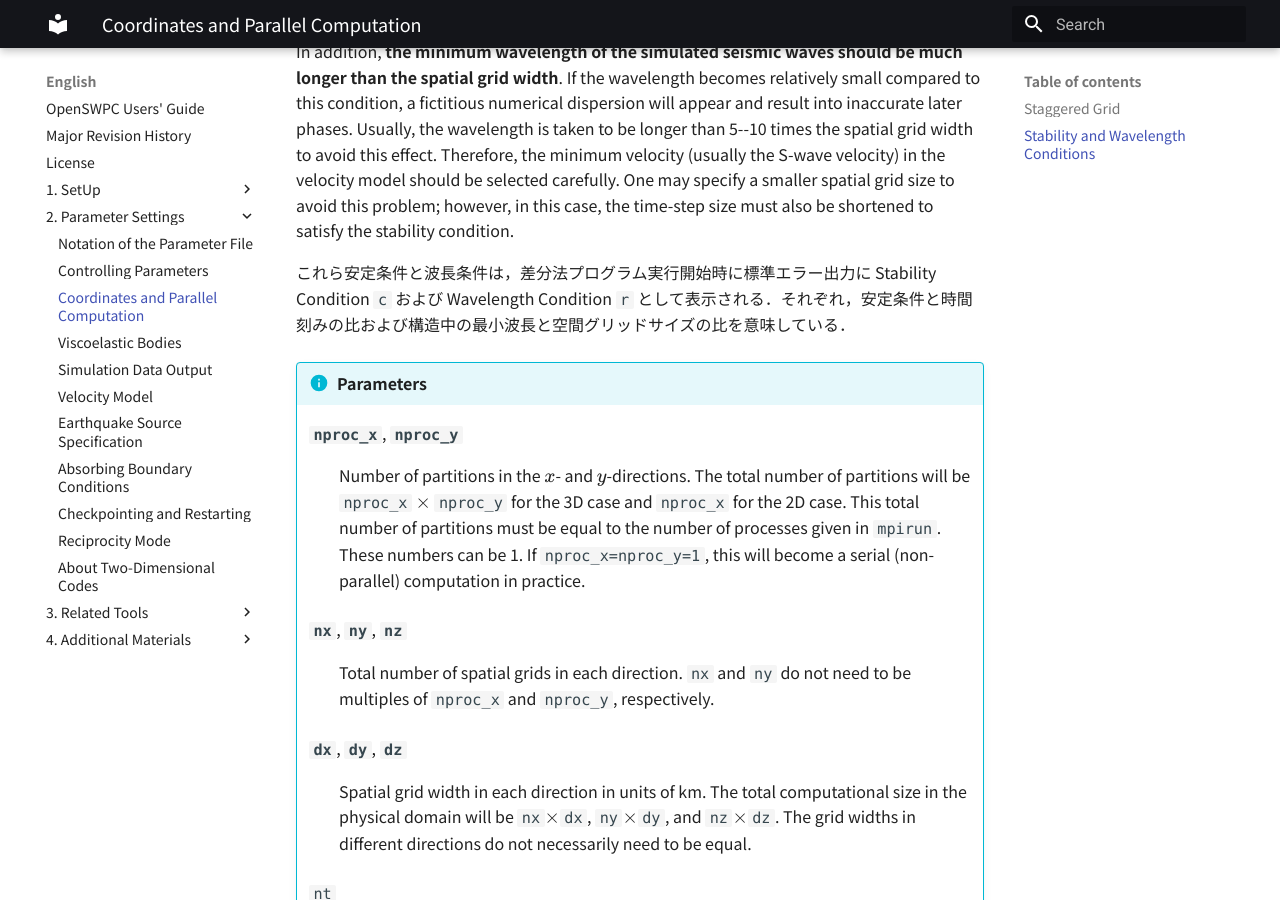
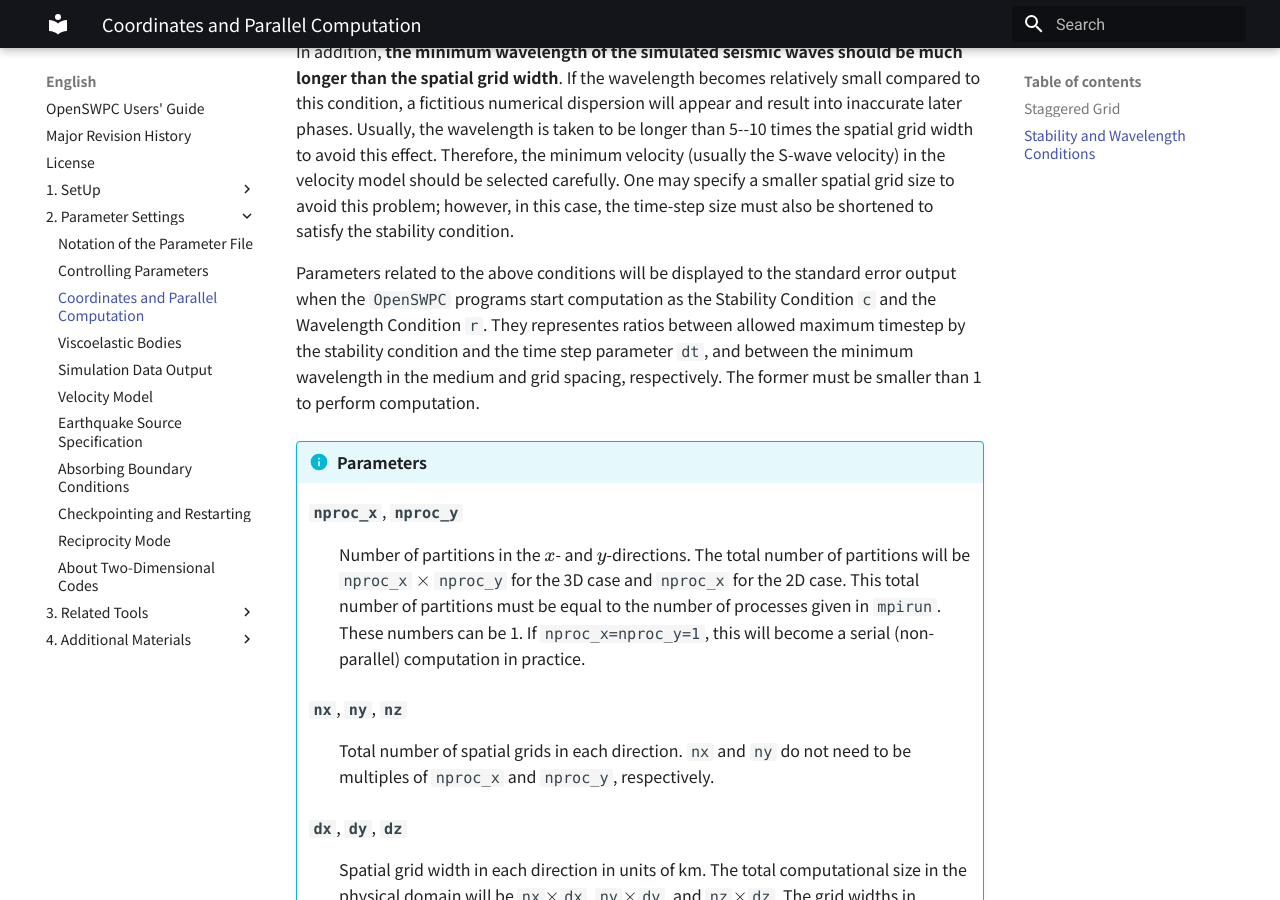
Before and after one commit to OpenSWPC/OpenSWPC, an MkDocs documentation site: the page built from doc/md/English/2._Parameter_Settings/0203_coord.md, in a window 1280 px wide and 900 px high, scrolled down 4119 px. Built offline with MkDocs 1.6.1 and Material for MkDocs 9.7.7, drawn with Linux system fonts in a browser that asks for light colours; some web fonts are replaced; formulas are drawn with MathJax 3.

Commit message:
Update documentation: Translate (remained) Japanese statements in English version of the documentation.

```diff
--- a/doc/md/English/2._Parameter_Settings/0203_coord.md
+++ b/doc/md/English/2._Parameter_Settings/0203_coord.md
@@ -139,10 +139,7 @@ selected carefully. One may specify a smaller spatial grid size to avoid
 this problem; however, in this case, the time-step size must also be
 shortened to satisfy the stability condition.
 
-これら安定条件と波長条件は，差分法プログラム実行開始時に標準エラー出力に
-Stability Condition `c` および Wavelength Condition `r`
-として表示される．それぞれ，安定条件と時間刻みの比および構造中の最小波長と空間グリッドサイズの比を意味している．
-
+Parameters related to the above conditions will be displayed to the standard error output when the `OpenSWPC` programs start computation as the Stability Condition `c` and the Wavelength Condition `r`. They representes ratios between allowed maximum timestep by the stability condition and the time step parameter `dt`, and between the minimum wavelength in the medium and grid spacing, respectively. The former must be smaller than 1 to perform computation.
 
 !!! Info "Parameters"
     **`nproc_x`**, **`nproc_y`**
```
Also changed, not shown: doc/md/Japanese/2._パラメタ設定/0203_coord.md (+1 -1 lines).
